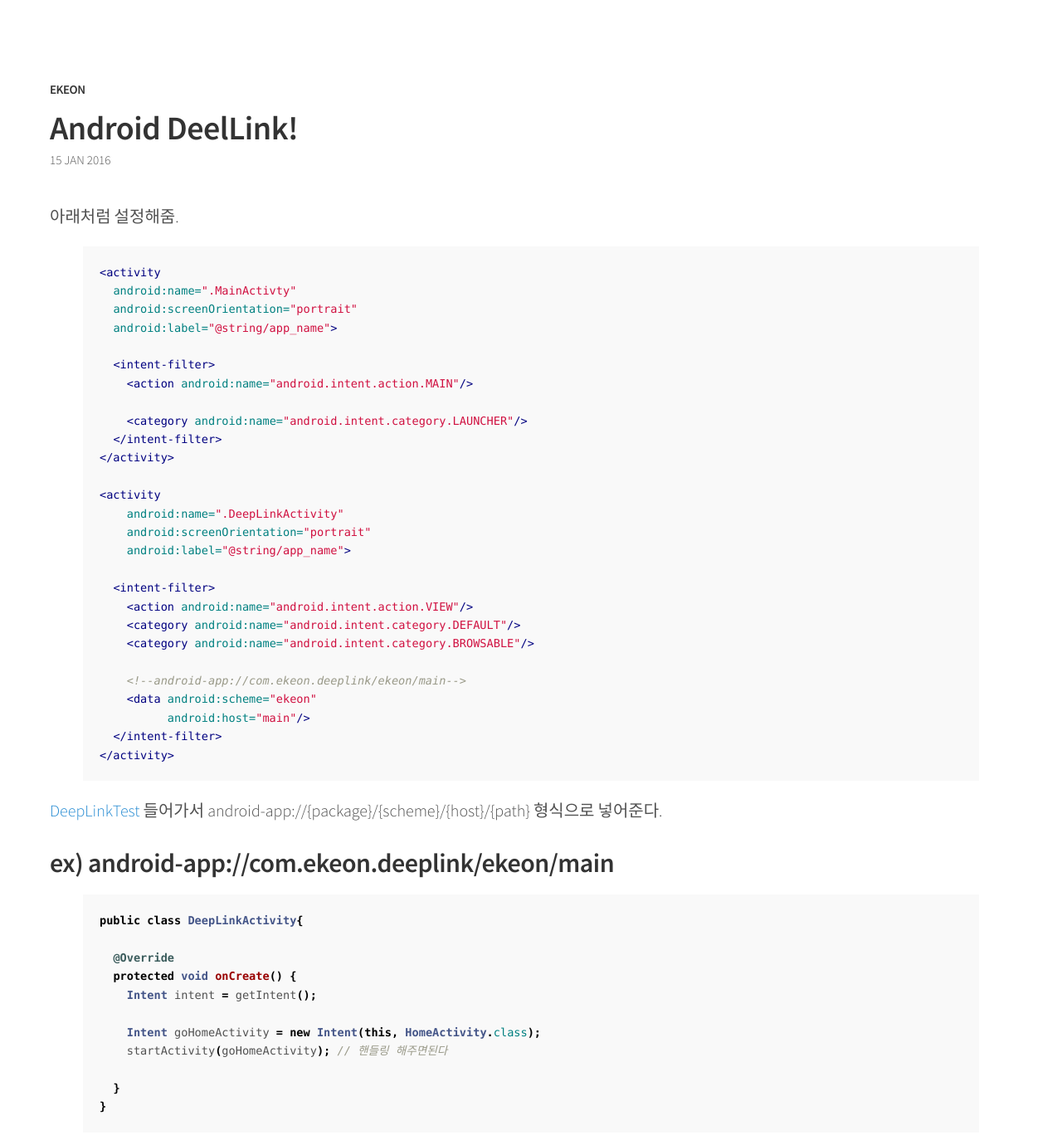
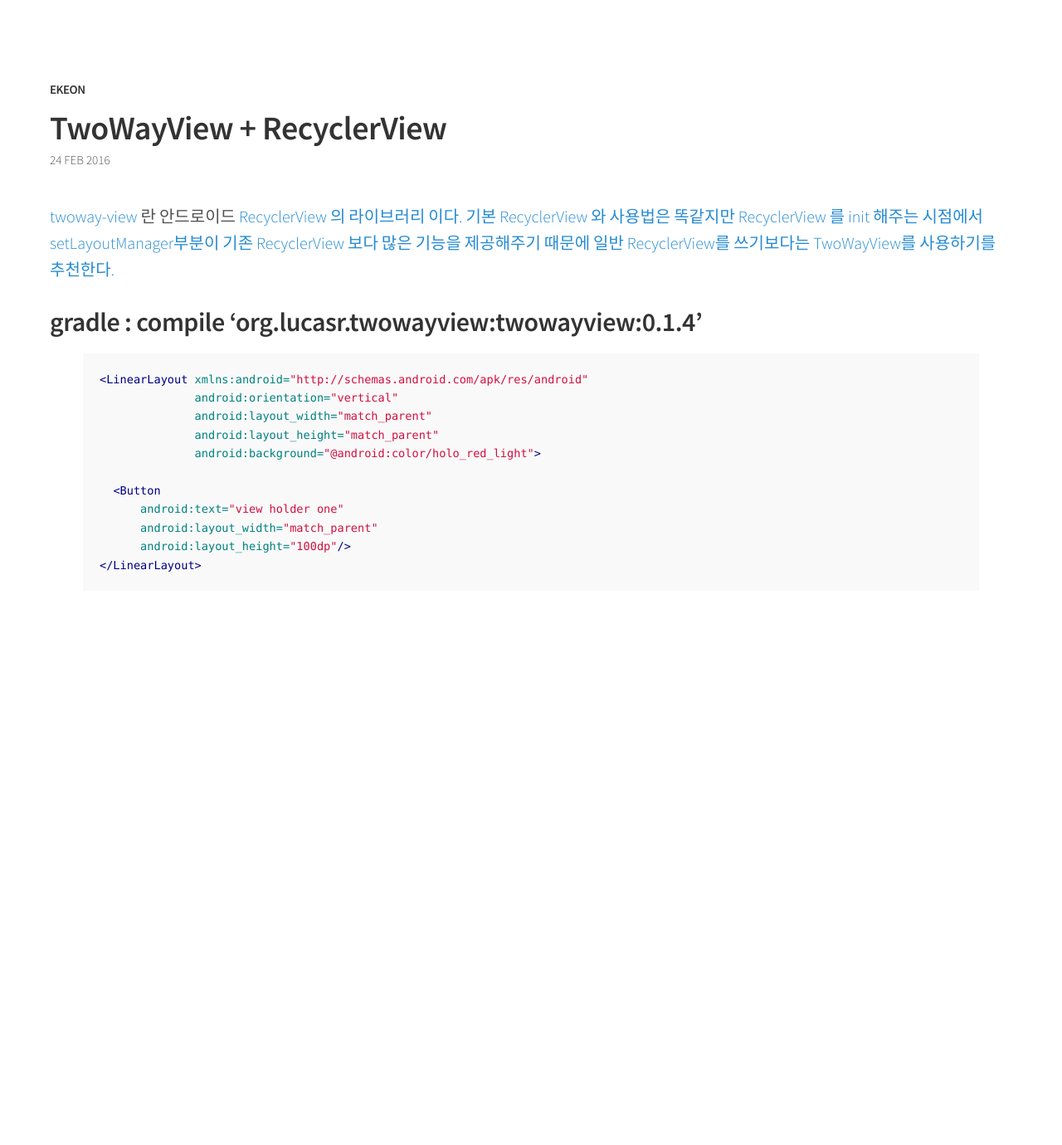
Before and after one commit to ekeon/ekeon.github.io, a Jekyll site: the page built from _posts/2016-2-24-twowayview (Recyclerview).md, in a window 1280 px wide and 1400 px high. Shown: the top 1380 px of the window at 83% size. Built offline with Jekyll 4.4.1, drawn with Linux system fonts in a browser that asks for light colours; Markdown is read by kramdown in place of the engine named in the settings; comment, search, counter and statistics services are not loaded.

Commit message:
no message

```diff
--- a/_posts/2016-2-24-twowayview (Recyclerview).md
+++ b/_posts/2016-2-24-twowayview (Recyclerview).md
@@ -1,55 +1,30 @@
 ---
 layout: post
-title:  "Android DeelLink!"
-date:   2016-01-15 4:38
+title:  "TwoWayView + RecyclerView"
+date:   2016-02-24 4:35
 categories: jekyll update
 ---
 
-아래처럼 설정해줌.
+<a href="https://github.com/lucasr/twoway-view">twoway-view</a> 란 안드로이드 <a href="http://developer.android.com/intl/ko/reference/android/support/v7/widget/RecyclerView.html">RecyclerView 의 라이브러리 이다.
+기본 RecyclerView 와 사용법은 똑같지만 RecyclerView 를 init 해주는 시점에서 setLayoutManager부분이 기존 RecyclerView 보다 많은 기능을 제공해주기 때문에 일반 RecyclerView를 쓰기보다는 TwoWayView를 사용하기를 추천한다.
+
+##gradle : compile 'org.lucasr.twowayview:twowayview:0.1.4'
 
 {% highlight xml %}
-<activity
-  android:name=".MainActivty"
-  android:screenOrientation="portrait"
-  android:label="@string/app_name">
+<LinearLayout xmlns:android="http://schemas.android.com/apk/res/android"
+              android:orientation="vertical"
+              android:layout_width="match_parent"
+              android:layout_height="match_parent"
+              android:background="@android:color/holo_red_light">
 
-  <intent-filter>
-    <action android:name="android.intent.action.MAIN"/>
-
-    <category android:name="android.intent.category.LAUNCHER"/>
-  </intent-filter>
-</activity>
-
-<activity
-    android:name=".DeepLinkActivity"
-    android:screenOrientation="portrait"
-    android:label="@string/app_name">
-
-  <intent-filter>
-    <action android:name="android.intent.action.VIEW"/>
-    <category android:name="android.intent.category.DEFAULT"/>
-    <category android:name="android.intent.category.BROWSABLE"/>
-
-    <!--android-app://com.ekeon.deeplink/ekeon/main-->
-    <data android:scheme="ekeon"
-          android:host="main"/>
-  </intent-filter>
-</activity>
+  <Button
+      android:text="view holder one"
+      android:layout_width="match_parent"
+      android:layout_height="100dp"/>
+</LinearLayout>
 {% endhighlight %}
 
-<a href="https://developers.google.com/app-indexing/android/test?hl=ko">DeepLinkTest</a> 들어가서 android-app://{package}/{scheme}/{host}/{path} 형식으로 넣어준다.
-##ex) android-app://com.ekeon.deeplink/ekeon/main
 
 {% highlight java %}
 
-public class DeepLinkActivity{
-
-  @Override
-  protected void onCreate() {
-    Intent intent = getIntent();
-
-    Intent goHomeActivity = new Intent(this, HomeActivity.class);
-    startActivity(goHomeActivity); // 핸들링 해주면된다
-  }
-}
 {% endhighlight %}
```
